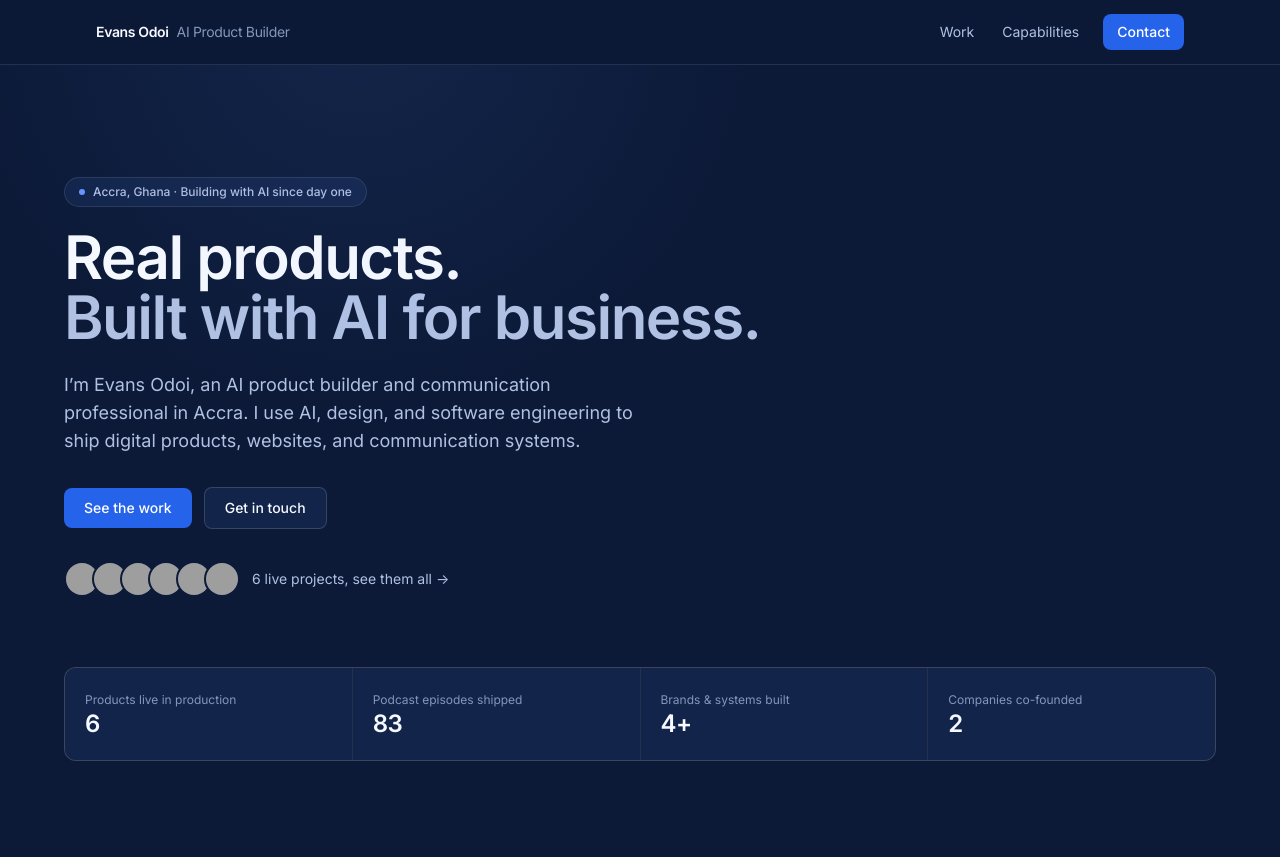
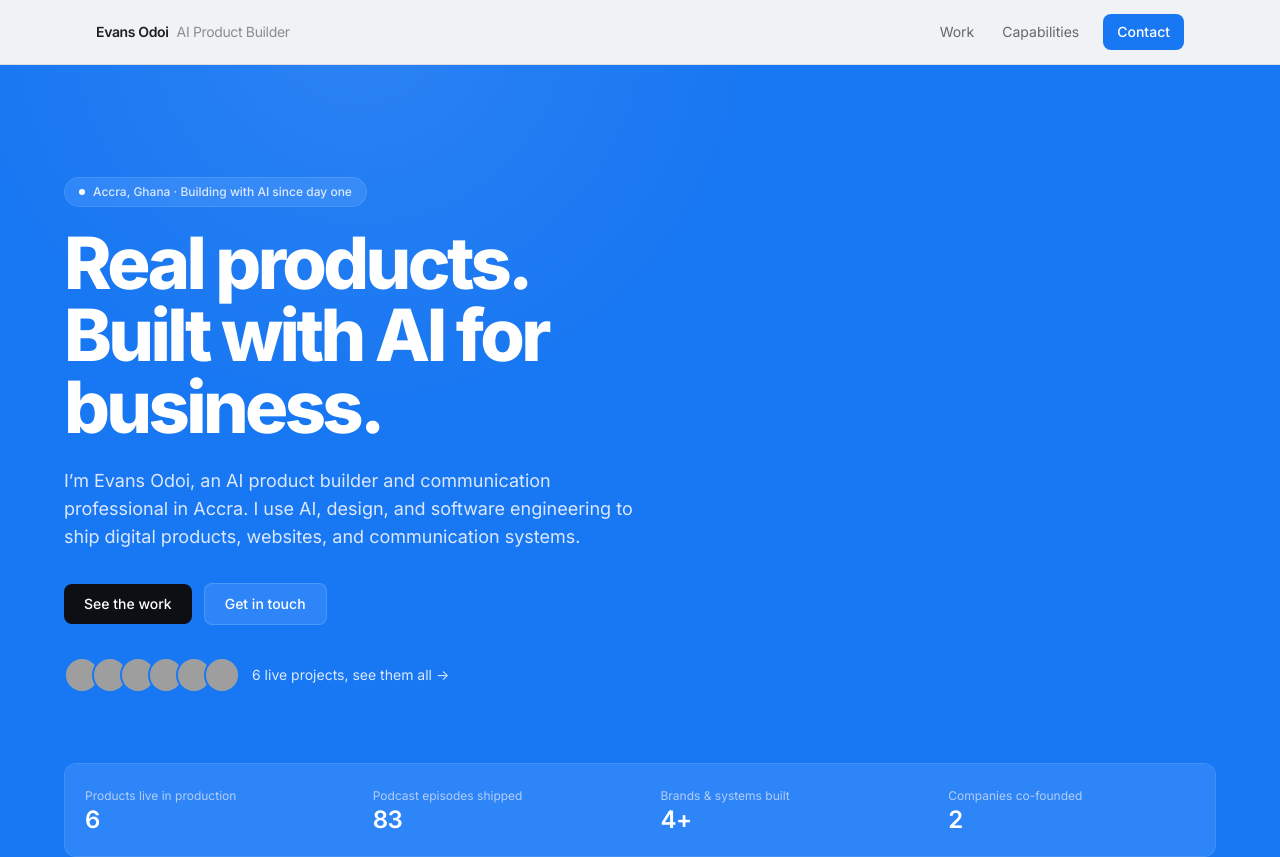
Before and after one commit to fiifikhoruz/evans-odoi-portfolio, a React (Vite) app: page / in a window 1280 px wide. Shown: the top 857 px of the page. Built offline with nearby package versions, Linux system fonts and the light colour scheme; grey boxes are pictures that could not be loaded.

Commit message:
Heavier, uniform-white hero headline

```diff
--- a/index.html
+++ b/index.html
@@ -10,7 +10,7 @@
     <meta property="og:type" content="website" />
     <link rel="preconnect" href="https://fonts.googleapis.com" />
     <link rel="preconnect" href="https://fonts.gstatic.com" crossorigin />
-    <link href="https://fonts.googleapis.com/css2?family=Inter:wght@400;500;600;700&display=swap" rel="stylesheet" />
+    <link href="https://fonts.googleapis.com/css2?family=Inter:wght@400;500;600;700;800;900&display=swap" rel="stylesheet" />
   </head>
   <body>
     <div id="root"></div>
--- a/src/components/layout/Footer.jsx
+++ b/src/components/layout/Footer.jsx
@@ -4,7 +4,7 @@ import Reveal from '../ui/Reveal'
 export default function Footer() {
   return (
     <>
-      <Section id="contact" className="pb-24 pt-4">
+      <Section id="contact" theme="gray" className="pb-24 pt-4">
         <Reveal className="theme-smooth rounded-2xl border border-line/10 bg-surface p-8 text-center sm:p-14">
           <h2 className="text-2xl font-semibold tracking-tight text-ink sm:text-3xl">
             Have a project worth building?
@@ -31,7 +31,7 @@ export default function Footer() {
         </Reveal>
       </Section>
 
-      <footer className="theme-smooth border-t border-line/10 px-5 py-8 sm:px-8">
+      <footer className="theme-gray theme-smooth border-t border-line/10 bg-bg px-5 py-8 sm:px-8">
         <div className="mx-auto flex max-w-content flex-col items-center justify-between gap-3 text-xs text-faint sm:flex-row">
           <p>© {new Date().getFullYear()} Evans Odoi · Accra, Ghana</p>
           <p>Designed and built with AI in the loop. Judgement included.</p>
--- a/src/components/sections/Capabilities.jsx
+++ b/src/components/sections/Capabilities.jsx
@@ -21,7 +21,7 @@ export default function Capabilities() {
   const c = capabilities[sel]
 
   return (
-    <Section id="capabilities" className="py-20">
+    <Section id="capabilities" theme="dark" className="py-20">
       <SectionHeading
         kicker="AI capabilities"
         title="Nine capabilities, one system."
--- a/src/components/sections/Hero.jsx
+++ b/src/components/sections/Hero.jsx
@@ -10,7 +10,7 @@ const proof = [
 
 export default function Hero() {
   return (
-    <section id="top" className="relative overflow-hidden px-5 pb-20 pt-20 sm:px-8 sm:pt-28">
+    <section id="top" className="theme-blue theme-smooth relative overflow-hidden bg-bg px-5 pb-20 pt-20 sm:px-8 sm:pt-28">
       <div
         aria-hidden="true"
         className="pointer-events-none absolute inset-x-0 top-0 h-[440px] bg-[radial-gradient(640px_circle_at_28%_-12%,rgb(var(--c-accent)/0.09),transparent_62%)]"
@@ -23,10 +23,10 @@ export default function Hero() {
           </p>
         </Reveal>
         <Reveal delay={40}>
-          <h1 className="max-w-3xl text-4xl font-semibold leading-[1.1] tracking-tight text-ink sm:text-5xl md:text-6xl">
+          <h1 className="max-w-3xl text-5xl font-extrabold leading-[1.05] tracking-tighter text-ink sm:text-6xl md:text-7xl">
             Real products.
             <br />
-            <span className="text-muted">Built with AI for business.</span>
+            Built with AI for business.
           </h1>
         </Reveal>
         <Reveal delay={80}>
--- a/src/components/sections/Projects.jsx
+++ b/src/components/sections/Projects.jsx
@@ -124,7 +124,7 @@ export default function Projects() {
   const [open, setOpen] = useState(null)
 
   return (
-    <Section id="work" className="py-20">
+    <Section id="work" theme="white" className="py-20">
       <SectionHeading
         kicker="The work"
         title="Products shipped, not promised."
--- a/src/components/ui/Section.jsx
+++ b/src/components/ui/Section.jsx
@@ -1,8 +1,8 @@
 import Reveal from './Reveal'
 
-export function Section({ id, className = '', children }) {
+export function Section({ id, className = '', theme = 'white', children }) {
   return (
-    <section id={id} className={`scroll-mt-24 px-5 sm:px-8 ${className}`}>
+    <section id={id} className={`theme-${theme} theme-smooth scroll-mt-24 bg-bg px-5 sm:px-8 ${className}`}>
       <div className="mx-auto max-w-content">{children}</div>
     </section>
   )
--- a/src/index.css
+++ b/src/index.css
@@ -3,19 +3,66 @@
 @tailwind utilities;
 
 /* ---------------------------------------------
-   Design tokens: fixed navy blue theme
+   Design tokens: chapters (blue / white / dark / gray)
    --------------------------------------------- */
-:root {
-  --c-bg: 12 26 56;         /* #0C1A38, rich navy: reads as blue, not black */
-  --c-surface: 18 36 74;    /* #12244A */
-  --c-raised: 25 48 96;     /* #193060 */
-  --c-ink: 246 249 255;     /* legible near-white */
-  --c-muted: 176 193 227;   /* #B0C1E3 */
-  --c-faint: 132 150 187;   /* #8496BB */
-  --c-accent: 100 150 255;  /* #6496FF bright azure: kickers, links, donut */
-  --c-line: 255 255 255;    /* used at low alpha over navy */
+:root,
+.theme-white {
+  /* chapter: white, the neutral default (Work section, and page fallback) */
+  --c-bg: 240 242 245;      /* #F0F2F5, off-white page background */
+  --c-surface: 255 255 255; /* pure white cards */
+  --c-raised: 228 230 235;  /* #E4E6EB, hover/secondary surface */
+  --c-ink: 28 30 33;        /* #1C1E21, near-black legible text */
+  --c-muted: 101 103 107;   /* #65676B secondary text */
+  --c-faint: 138 141 145;   /* #8A8D91 */
+  --c-accent: 24 119 242;   /* #1877F2, the one recognizable blue */
+  --c-line: 28 30 33;       /* used at low alpha for borders */
   --c-onaccent: 255 255 255;
-  --c-btn: 37 99 235;       /* #2563EB, button fill: passes contrast with white text */
+  --c-btn: 24 119 242;      /* same blue: one brand color, used consistently */
+  --c-btntext: 255 255 255;
+}
+
+.theme-blue {
+  /* chapter: blue hero band */
+  --c-bg: 24 119 242;       /* #1877F2, the brand blue as a full band */
+  --c-surface: 45 133 247;  /* #2D85F7, lighter card tint */
+  --c-raised: 66 147 250;   /* #4293FA, hover/avatar ring */
+  --c-ink: 255 255 255;     /* white: maximum legibility on blue */
+  --c-muted: 219 232 255;   /* #DBE8FF soft light blue */
+  --c-faint: 179 205 250;   /* #B3CDFA */
+  --c-accent: 255 255 255;  /* white pops as the accent here */
+  --c-line: 255 255 255;    /* white borders at low alpha */
+  --c-onaccent: 24 119 242;
+  --c-btn: 13 15 20;        /* near-black pill, like Apple's hero CTA */
+  --c-btntext: 255 255 255;
+}
+
+.theme-dark {
+  /* chapter: dark band, the mid-page contrast beat */
+  --c-bg: 6 10 18;          /* #060A12, near-black with a blue cast */
+  --c-surface: 17 24 36;    /* #111824 */
+  --c-raised: 24 32 48;     /* #182030 */
+  --c-ink: 245 247 250;     /* near-white */
+  --c-muted: 165 174 190;   /* #A5AEBE */
+  --c-faint: 118 128 148;   /* #768094 */
+  --c-accent: 91 163 255;   /* #5BA3FF, brighter blue: pops on black */
+  --c-line: 255 255 255;    /* white borders at low alpha */
+  --c-onaccent: 6 10 18;
+  --c-btn: 255 255 255;     /* white pill on black */
+  --c-btntext: 6 10 18;
+}
+
+.theme-gray {
+  /* chapter: light gray close, matches the white chapter with a softer edge */
+  --c-bg: 244 245 247;      /* #F4F5F7 */
+  --c-surface: 255 255 255;
+  --c-raised: 233 235 239;  /* #E9EBEF */
+  --c-ink: 28 30 33;
+  --c-muted: 101 103 107;
+  --c-faint: 138 141 145;
+  --c-accent: 24 119 242;
+  --c-line: 28 30 33;
+  --c-onaccent: 255 255 255;
+  --c-btn: 24 119 242;
   --c-btntext: 255 255 255;
 }
 
```
